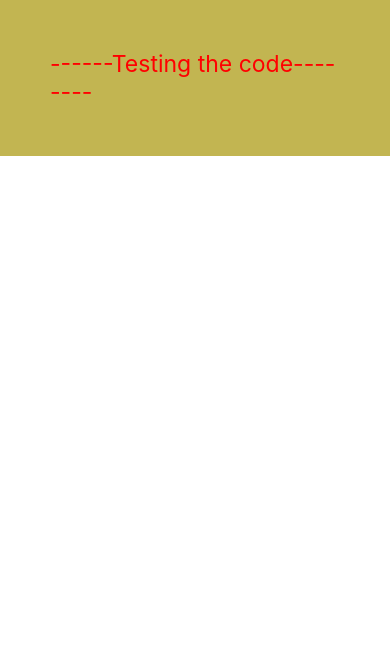
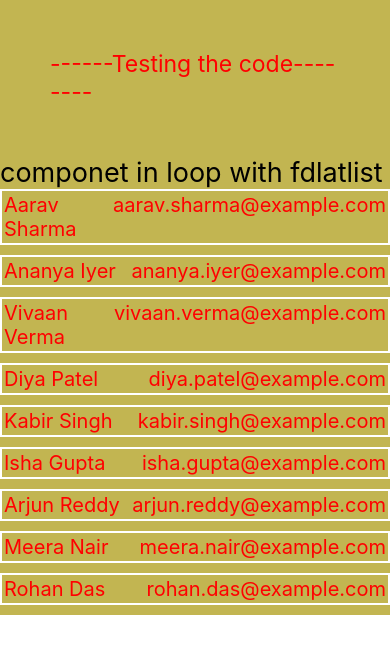
Before and after one commit to Aryan7417/react-native, a React Native app: screen / in a window 390 px wide. Shown: the top 654 px of the page. Built offline with nearby package versions, Linux system fonts and the light colour scheme.

Commit message:
flatlist

```diff
--- /dev/null
+++ b/introduction of raect-native/Flatlist.jsx
@@ -0,0 +1,50 @@
+import React from 'react'
+import { Text  ,View,StyleSheet,FlatList} from "react-native"
+
+const Flatlist = () => {
+    const userData = [
+  { id: 1, name: "Aarav Sharma", email: "aarav.sharma@example.com" },
+  { id: 2, name: "Ananya Iyer", email: "ananya.iyer@example.com" },
+  { id: 3, name: "Vivaan Verma", email: "vivaan.verma@example.com" },
+  { id: 4, name: "Diya Patel", email: "diya.patel@example.com" },
+  { id: 5, name: "Kabir Singh", email: "kabir.singh@example.com" },
+  { id: 6, name: "Isha Gupta", email: "isha.gupta@example.com" },
+  { id: 7, name: "Arjun Reddy", email: "arjun.reddy@example.com" },
+  { id: 8, name: "Meera Nair", email: "meera.nair@example.com" },
+  { id: 9, name: "Rohan Das", email: "rohan.das@example.com" }
+]
+
+  return (
+    <View>
+        <Text style={{fontSize:27}}>componet in loop with fdlatlist</Text>
+        <FlatList
+        data={userData}
+        renderItem={({item}) =><View style={styles.box}>
+            <Text style={styles.item}>{item.name}</Text>
+            <Text style={styles.item}>{item.email}</Text>
+            </View>
+    }
+
+        />
+
+    </View>
+
+  )
+}
+const styles =StyleSheet.create({
+    item:{
+        fontSize:20,
+        color:"red",
+        flex:1,
+        margin:2
+
+    },
+    box:{
+        flexDirection:"row",
+        borderWidth:2,
+        borderColor:"white",
+        marginBottom:10
+    }
+})
+
+export default Flatlist
--- a/introduction of raect-native/componet.tsx
+++ b/introduction of raect-native/componet.tsx
@@ -9,13 +9,14 @@ import { View,Text } from 'react-native'
 //import ListAndFlatList from './ListAndFlatList.jsx'
 //import Map from '../introduction of raect-native/Map.jsx'
 //import Grid from './grid.jsx'
+import Flatlist from './Flatlist.jsx'
 
 
 const componet = () => {
   return (
     <View style={{backgroundColor:'#C2B551'}}>
         <Text style={{fontSize:23 ,padding:50,color:"red"}}>------Testing the code--------</Text>
-
+        <Flatlist/>
 
 
     </View>
```
